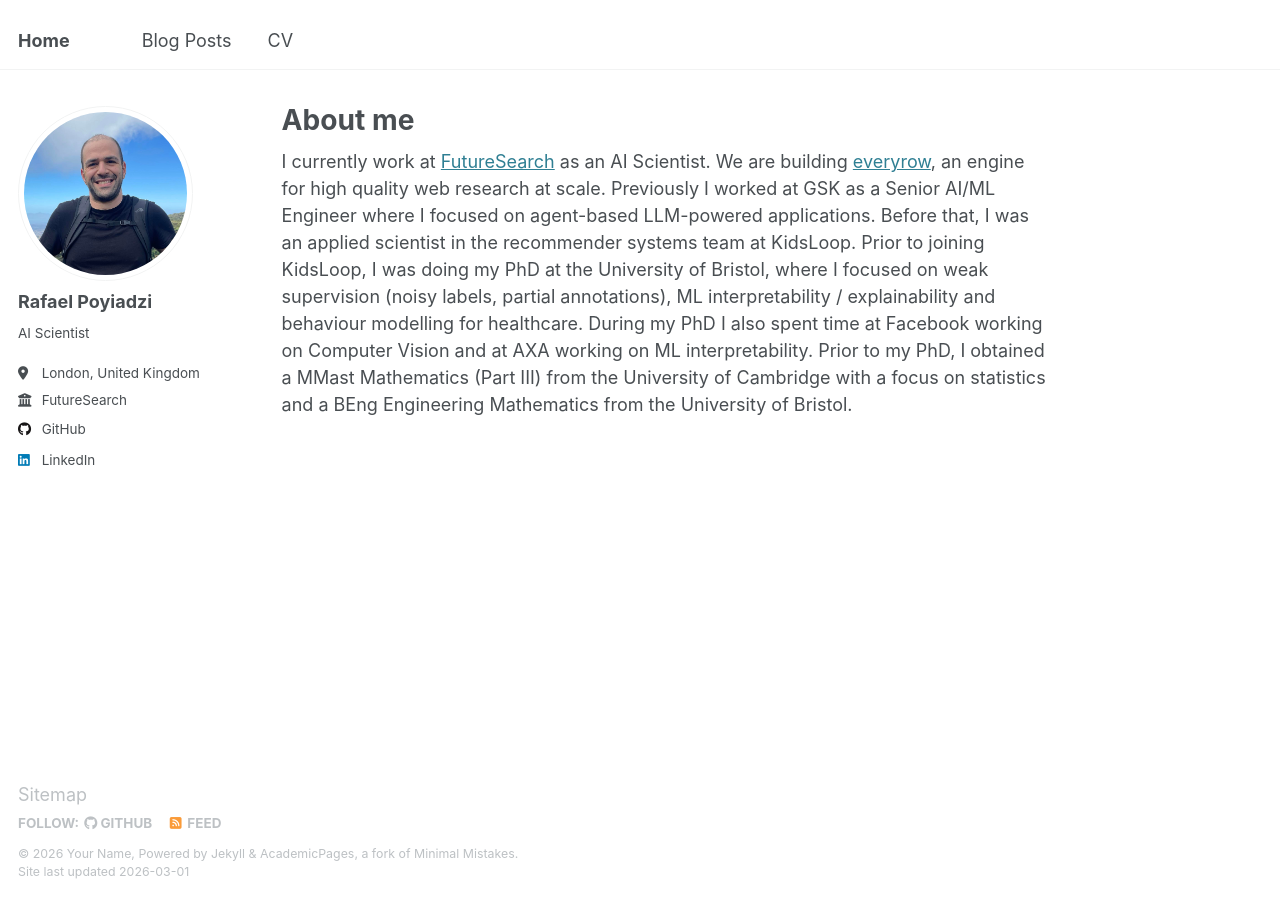
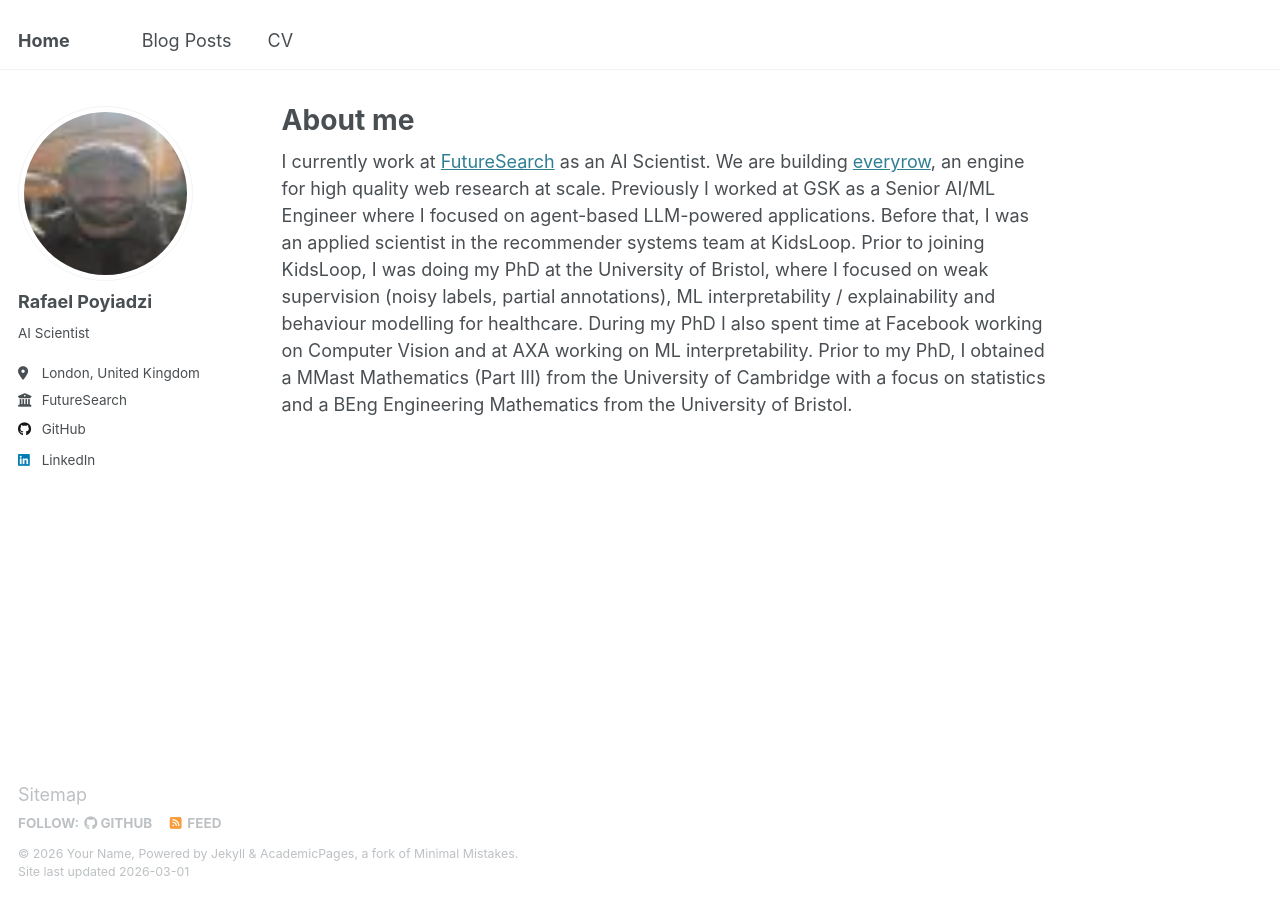
Before and after one commit to RafaelPo/rafaelpo.github.io, a Jekyll site: the page built from _pages/about.md, in a window 1280 px wide. Built offline with Jekyll 4.4.1, drawn with Linux system fonts in a browser that asks for light colours.

Commit message:
Update profile picture
Co-Authored-By: Claude Opus 4.6 <noreply@anthropic.com>

```diff
--- a/_config.yml
+++ b/_config.yml
@@ -22,7 +22,7 @@ repository               : "academicpages/academicpages.github.io"
 #               Additional customization can be done by editing /_includes/author-profile.html
 author:
   # Biographic information
-  avatar           : "profile_pic.jpeg"
+  avatar           : "profile_pic.webp"
   name             : "Rafael Poyiadzi"
   pronouns         : # example: "she/her"
   bio              : "AI Scientist"
```
Also changed, not shown: images/profile_pic.webp (added).
